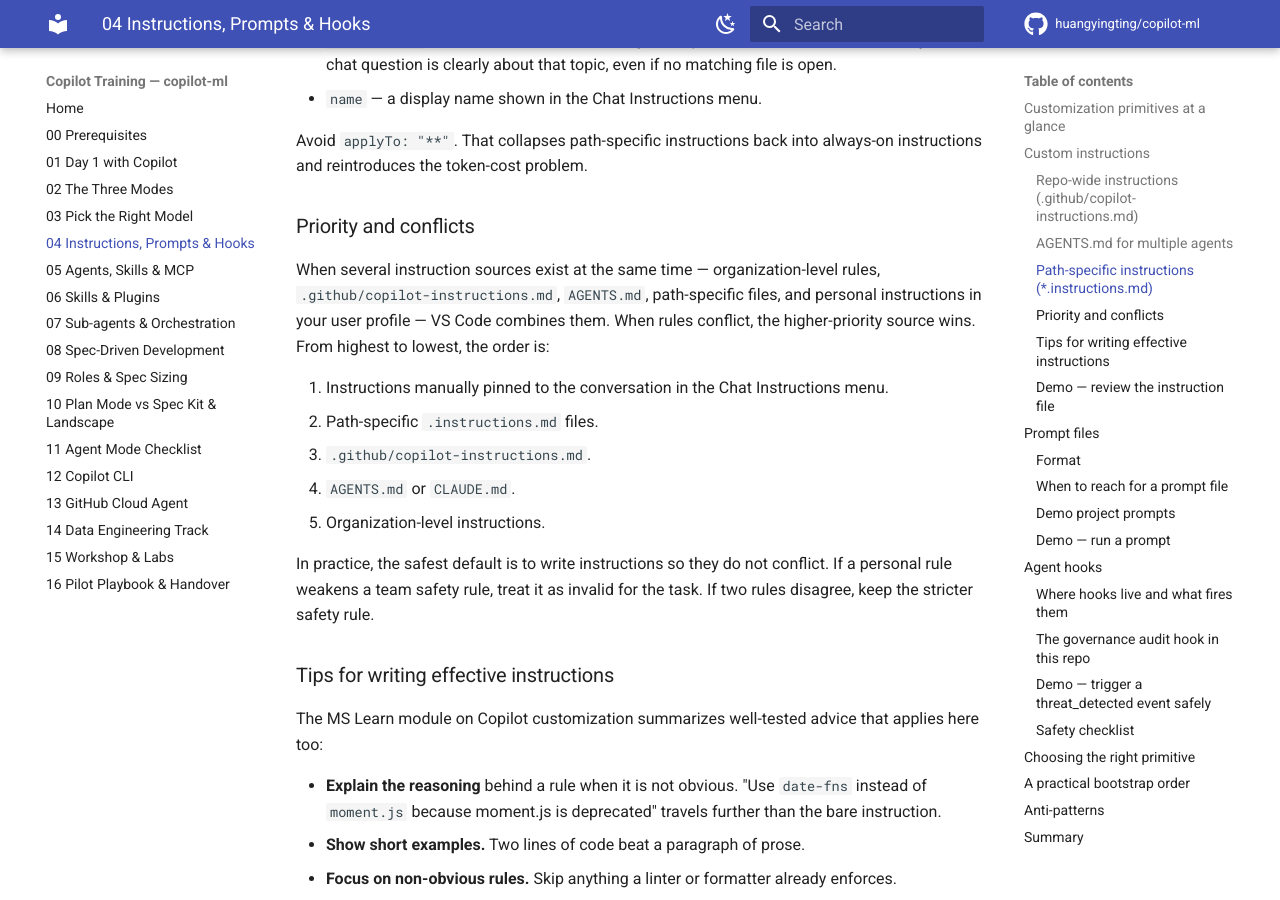
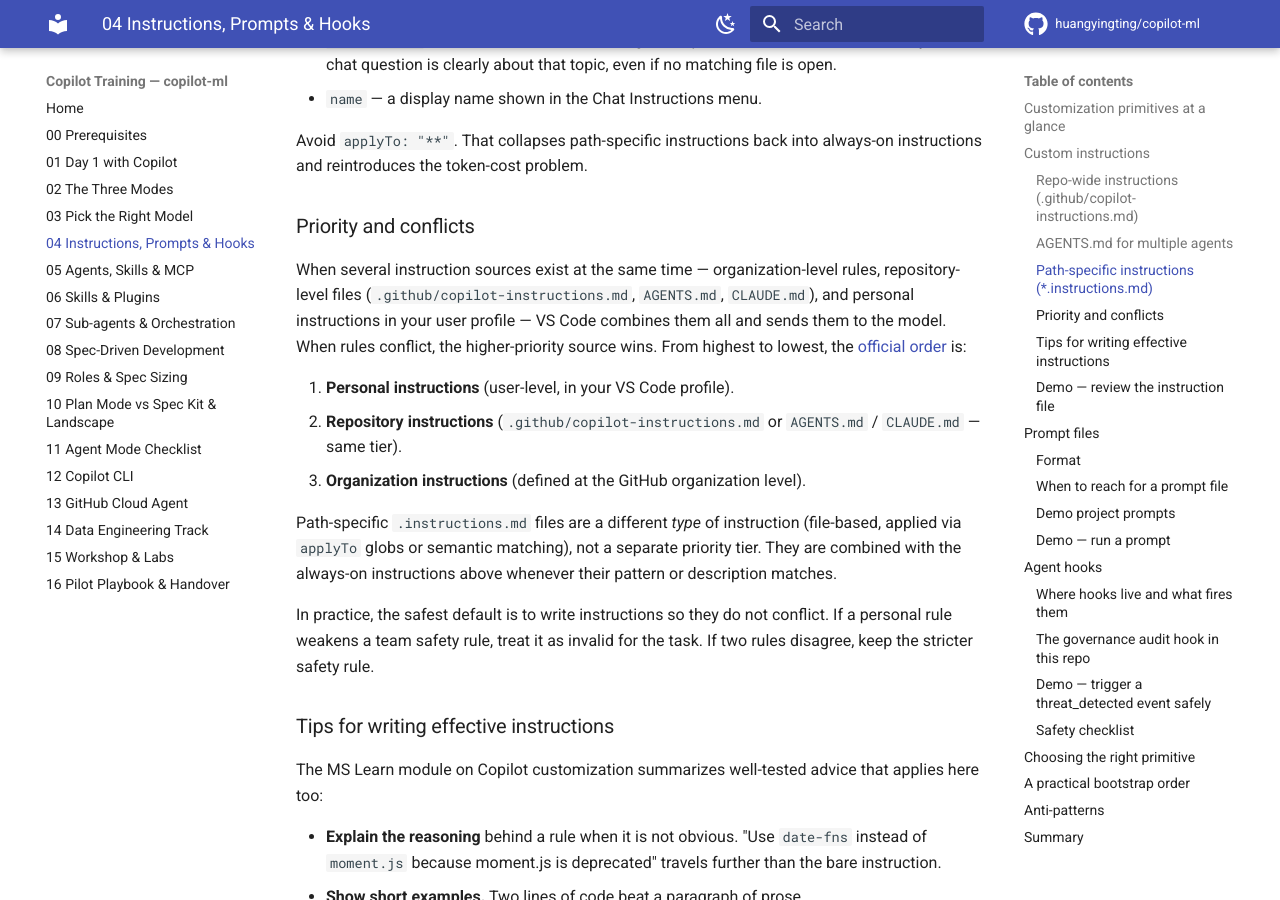
Before and after one commit to huangyingting/copilot-ml, an MkDocs documentation site: the page built from docs/04-customize-instructions-prompts-and-hooks.md, in a window 1280 px wide and 900 px high, scrolled down 5243 px. Built offline with MkDocs 1.6.1 and Material for MkDocs 9.7.7, drawn with Linux system fonts in a browser that asks for light colours; comment, search, counter and statistics services are not loaded.

Commit message:
refactor: Clarify instruction source priority and conflict resolution in customization documentation

```diff
--- a/docs/04-customize-instructions-prompts-and-hooks.md
+++ b/docs/04-customize-instructions-prompts-and-hooks.md
@@ -158,13 +158,13 @@
 
 ### Priority and conflicts
 
-When several instruction sources exist at the same time — organization-level rules, `.github/copilot-instructions.md`, `AGENTS.md`, path-specific files, and personal instructions in your user profile — VS Code combines them. When rules conflict, the higher-priority source wins. From highest to lowest, the order is:
+When several instruction sources exist at the same time — organization-level rules, repository-level files (`.github/copilot-instructions.md`, `AGENTS.md`, `CLAUDE.md`), and personal instructions in your user profile — VS Code combines them all and sends them to the model. When rules conflict, the higher-priority source wins. From highest to lowest, the [official order](https://code.visualstudio.com/docs/copilot/customization/custom-instructions#_instruction-priority) is:
 
-1. Instructions manually pinned to the conversation in the Chat Instructions menu.
-2. Path-specific `.instructions.md` files.
-3. `.github/copilot-instructions.md`.
-4. `AGENTS.md` or `CLAUDE.md`.
-5. Organization-level instructions.
+1. **Personal instructions** (user-level, in your VS Code profile).
+2. **Repository instructions** (`.github/copilot-instructions.md` or `AGENTS.md` / `CLAUDE.md` — same tier).
+3. **Organization instructions** (defined at the GitHub organization level).
+
+Path-specific `.instructions.md` files are a different *type* of instruction (file-based, applied via `applyTo` globs or semantic matching), not a separate priority tier. They are combined with the always-on instructions above whenever their pattern or description matches.
 
 In practice, the safest default is to write instructions so they do not conflict. If a personal rule weakens a team safety rule, treat it as invalid for the task. If two rules disagree, keep the stricter safety rule.
 
```
